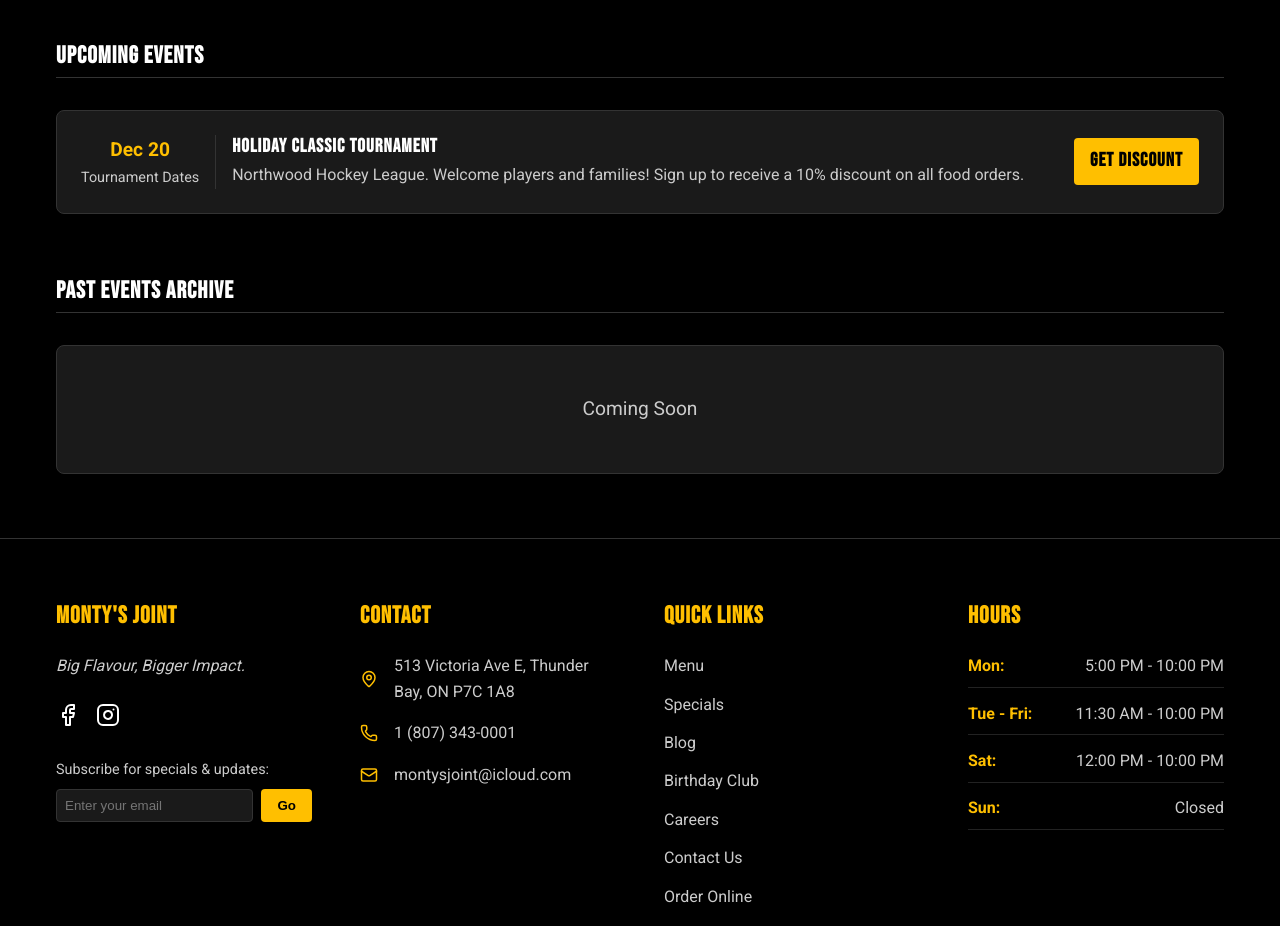
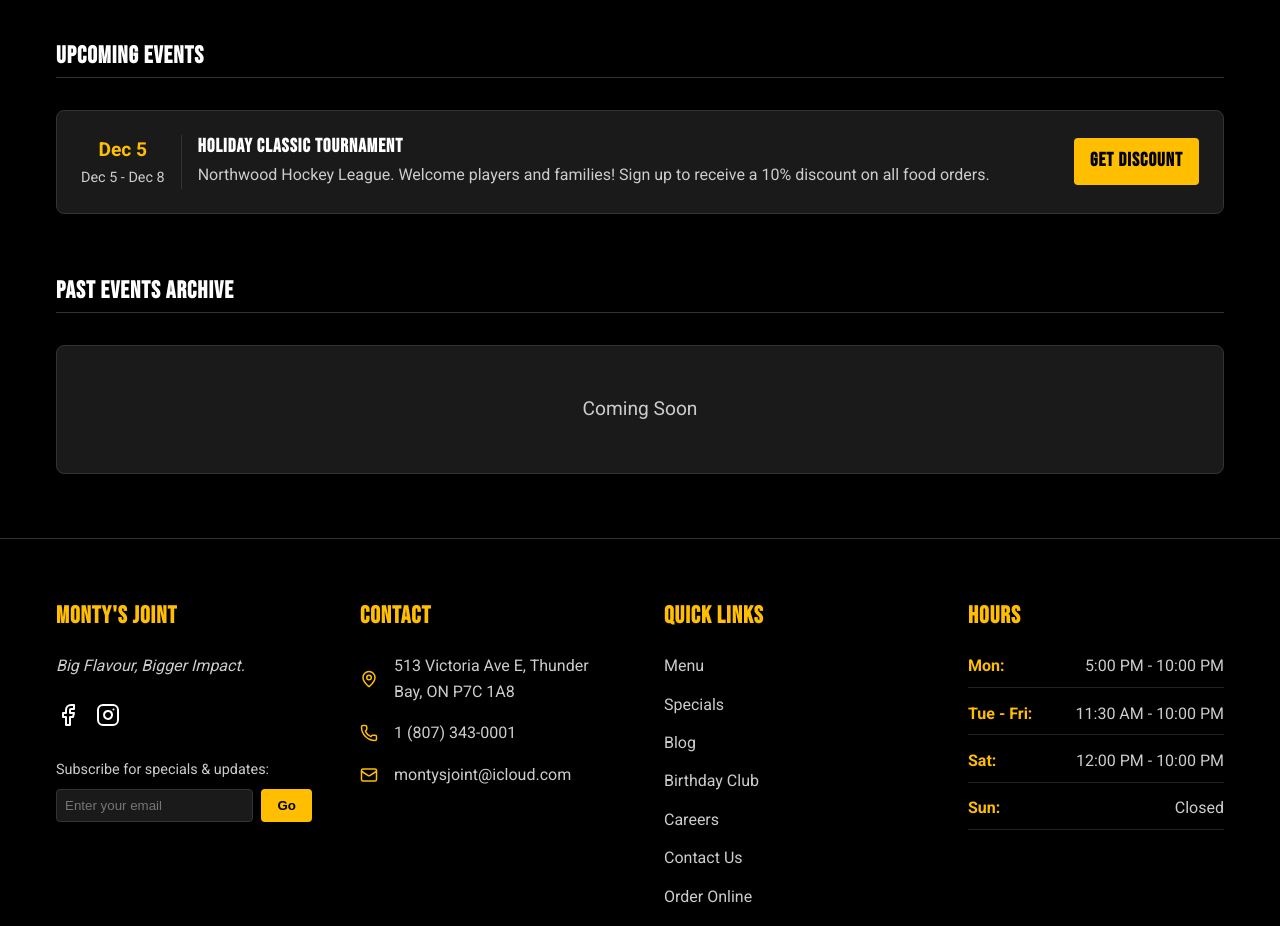
Before and after one commit to dmahoneyfrayze/montys-joint, a React (Vite) app: page /promotions in a window 1280 px wide. Shown: the part 920-1846 px from the top of the page. Built offline with nearby package versions, Linux system fonts and the light colour scheme.

Commit message:
fix: update hockey tournament dates to Dec 5 - Dec 8

```diff
--- a/src/pages/Promotions.jsx
+++ b/src/pages/Promotions.jsx
@@ -60,8 +60,8 @@
 
     const upcomingEvents = [
         {
-            date: '2025-12-20', // Keeping a future date for visibility, or I can use the "Holiday Classic" generic date if it's a season
-            time: 'Tournament Dates',
+            date: '2025-12-05',
+            time: 'Dec 5 - Dec 8',
             artist: 'Holiday Classic Tournament',
             description: 'Northwood Hockey League. Welcome players and families! Sign up to receive a 10% discount on all food orders.',
             cta: 'https://go.montysjoint.com/widget/form/il02Xf37ptnFTbR5pJ2z',
```
